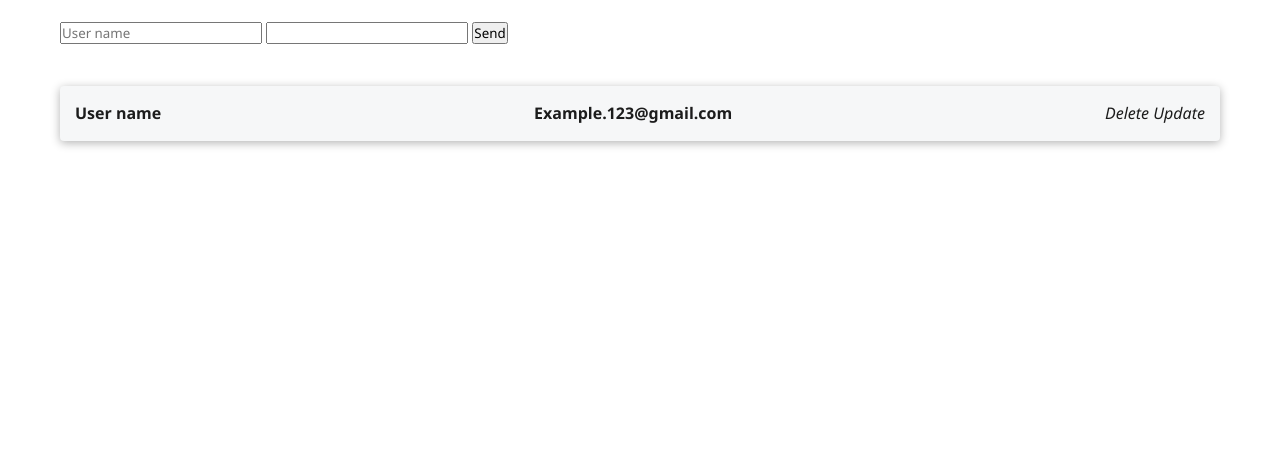
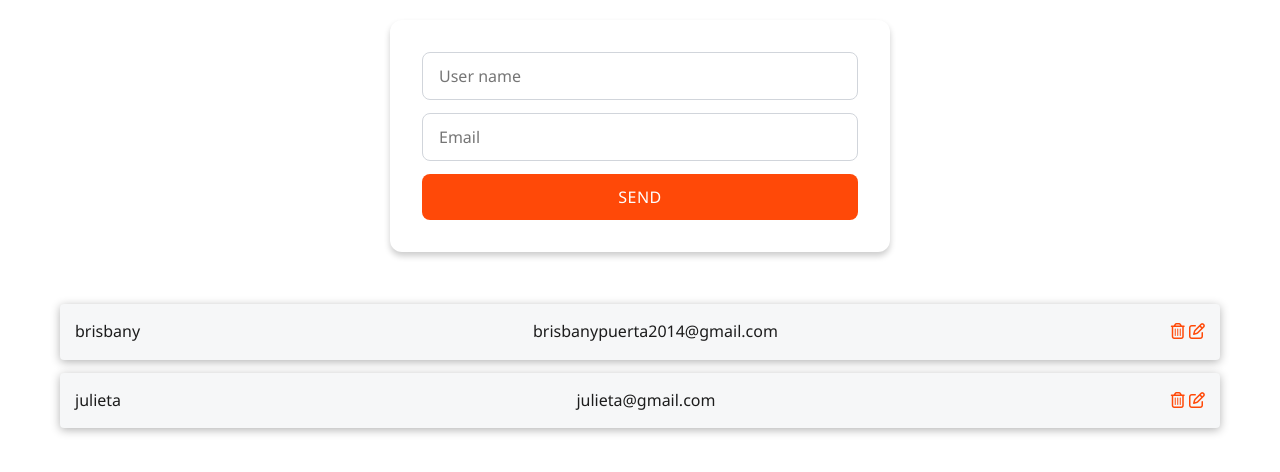
Before and after one commit to bany-ph/management-api, a website built with Vite: page index.html in a window 1280 px wide. Built offline with nearby package versions, Linux system fonts and the light colour scheme; data requests are answered from the project's data file.

Commit message:
feat: add users and delete users;

```diff
--- a/css/styles.css
+++ b/css/styles.css
@@ -1,5 +1,5 @@
 :root {
-    --primary-color: rgb(234, 88, 35);
+    --primary-color: rgb(255, 73, 8);
     --secondary-color: #0079d3;
     --dark-bg: #1a1a1b;
     --light-bg: #ffffff;
@@ -7,6 +7,7 @@
     --text-dark: #1c1c1c;
     --text-light: #878a8c;
     --border-radius: 4px;
+    --border-color: #d1d5db;
     --box-shadow: 0 2px 10px rgba(0, 0, 0, 0.3);
     --padding: 15px;
 }
@@ -28,21 +29,89 @@ body{
     margin: 0 auto;
     padding: 20px;
 }
+.users{
+    overflow-y: auto;
+
+}
+#main-form{
+    margin: 0 auto;
+    width: 100%;
+    max-width: 500px;
+    padding: 2rem;
+    background: white;
+    border-radius: 12px;
+    box-shadow: 0 4px 6px rgba(0, 0, 0, 0.2);
+}
+.form-input {
+    width: 100%;
+    padding: 0.75rem 1rem;
+    font-size: 1rem;
+    border: 1px solid var(--border-color);
+    border-radius: 8px;
+    transition: all 0.2s ease;
+    box-sizing: border-box;
+    background-color: white;
+    margin-bottom: .8rem;
+}
+.form-input:focus {
+    outline: none;
+
+    box-shadow: 0 0 4px 1px var(--primary-color);
+}
+button{
+    width: 100%;
+    padding: 0.75rem 1rem;
+    background-color: var(--primary-color);
+    color: white;
+    border: none;
+    border-radius: 8px;
+    font-size: 1rem;
+    font-weight: 500;
+    cursor: pointer;
+    transition: all 0.2s ease;
+    text-transform: uppercase;
+    letter-spacing: 0.5px;
+}
 
 .container-user-box{
-    display: flex;
-    justify-content: space-between;
-    align-items: center;
     background-color: var(--card-bg);
     border-radius: var(--border-radius);
     overflow: hidden;
     box-shadow: var(--box-shadow);
-    transition: transform 0.2s;
+    transition: transform 0.3s;
     padding: var(--padding);
+    margin-block: .8rem;
 
 
 
-    & span{
-        font-weight: 700;
-    }
 }
+.user-info{
+    display: flex;
+    justify-content: space-between;
+    align-items: center;
+}
+
+.container-upload-form{
+    padding: 2rem;
+    border: 1px solid var(--border-color);
+    margin: 0 auto;
+    max-width: 500px;
+    width: 50%;
+    margin-block: 1.9rem;
+    transition: .8s;
+}
+
+.hide{
+    display: none;
+}
+
+
+
+i{
+    cursor: pointer;
+    color: var(--primary-color);
+}
+
+i:hover{
+    color: black;
+}
--- a/db.json
+++ b/db.json
@@ -1,24 +1,14 @@
 {
   "users": [
     {
-      "id": "1",
-      "name": "Carlos Mendoza",
-      "email": "carlos.mendoza@gmail.com"
+      "id": "3de7",
+      "name": "brisbany",
+      "email": "brisbanypuerta2014@gmail.com"
     },
     {
-      "id": "2",
-      "name": "Lucía Fernández",
-      "email": "lucia.fernandez@gmail.com"
-    },
-    {
-      "id": "3",
-      "name": "Daniel Gómez",
-      "email": "daniel.gomez@gmail.com"
-    },
-    {
-      "id": "4b07",
-      "name": "bany",
-      "email": "bany@gmail.com"
+      "id": "a1e8",
+      "name": "julieta",
+      "email": "julieta@gmail.com"
     }
   ]
 }
--- a/index.html
+++ b/index.html
@@ -4,26 +4,21 @@
     <meta charset="UTF-8">
     <meta name="viewport" content="width=device-width, initial-scale=1.0">
     <link rel="stylesheet" href="./css/styles.css">
+    <script src="https://kit.fontawesome.com/d5954399fc.js" crossorigin="anonymous"></script> <!--import icons -->
     <title>Title</title>
 </head>
 <body>
     <section class="container send-data-container">
-        <form action="" method="post" id="form">
-            <input type="text" id="name" placeholder="User name">
-            <input type="email" id="email">
+        <form action="" method="post" id="main-form">
+            <input class="form-input"  type="text" id="name" placeholder="User name">
+            <input class="form-input" type="email" id="email" placeholder="Email">
             <button type="submit">Send</button>
         </form>
     </section>
 
     <section class="container users">
-           <div class="container-user-box">
-                <span>User name</span>
-                <span>Example.123@gmail.com</span>
-                <div class="icons-container">
-                    <i>Delete</i>
-                    <i>Update</i>
-                </div>
-           </div>
+
+
     </section>
 
 </body>
--- a/js/api.js
+++ b/js/api.js
@@ -1,4 +1,4 @@
-import axios from "axios";
+import axios from "axios"; // import axios
 
 const MAIN_URL = "http://localhost:3001/users"
 
@@ -11,17 +11,23 @@ const generateID = () =>{
 const getData = () => { return axios.get(MAIN_URL)}
 
 
-const getDataUser = (id) => { return axios.get(`${MAIN_URL}?id=${id}`)}
+const getDataUser = (id) => { return axios.get(`${MAIN_URL}?id=${id}`).catch((err) => console.log(err)); }
 
 const addData = (newData) => {axios.post(MAIN_URL, {
     id: generateID,
     name: newData.name,
     email: newData.email
+}).catch(err => {
+    console.log(err)
 })}
 
-const updateData = (id, newData) => {axios.put(`${MAIN_URL}?id=${id}`, newData)}
+const updateData = (id, newData) => {axios.patch(`${MAIN_URL}?id=${id}`, {
 
-const deleteData = (id) => {axios.delete(`${MAIN_URL}?id=${id}`)}
+
+
+}).catch((err) => console.log(err));}
+
+const deleteData = (id) => {axios.delete(`${MAIN_URL}/${id}`).catch((err) => console.log(err));}
 
 
 
--- a/js/index.js
+++ b/js/index.js
@@ -1,19 +1,60 @@
 import * as api from "./api.js"
+import {getData, updateData,deleteData} from "./api.js";
 
 
 
-api.getData()
-    .then(res => {
-        console.log(res.data)
-    })
-    .catch(err => console.log(err));
+
+async function getUsers(){ // search data in an api file
+        try{
+            const response = await getData();
+            return response.data;
+        }catch(err){
+            if(err.response){
+                console.error(err.response); //the server response with an error code
+            }else if(err.request){
+                console.error(err.request); // request something but did not response
+            }else{
+                console.error(err); // something went wrong
+            }
+        }
+}
+
+async function addUser(name, email){
+    try {
+        const newData = {
+            name: name,
+            email: email
+        };
+        await api.addData(newData);
+    }catch(err){
+
+        console.error(err)
+    }
+}
+
+async function deleteUser(id) {
+
+    await api.deleteData(id)
+    console.log("Successfully deleted user");
+}
+async function updateUser(id){
+    await api.updateData(id);
+}
 
 
 
-const form = document.getElementById("form");
+/*DOM*/
+const container = document.querySelector(".users");// the main container
 
+/*
+*   event submits.
+*   validate inputs
+*   create object with the input data
+*   and pass the object in paragrams
+* */
+
+const form = document.getElementById("main-form");
 form.addEventListener("submit", (event) =>{
-    console.log("si")
     event.preventDefault();
     const inputName = document.getElementById("name");
     const inputEmail = document.getElementById("email");
@@ -23,14 +64,67 @@ form.addEventListener("submit", (event) =>{
         return;
     }
 
-    const newData = {
-        name: inputName.value,
-        email: inputEmail.value
+
+
+    addUser(inputName.value, inputEmail.value)
+        .then(res =>{
+            alert(res +  " Updated successfully ")
+    }).catch(err =>{
+            alert("Updated failed " + err);
+    })
+    inputName.value = "";
+    inputEmail.value = "";
+    renderUsers();
+
+})
+
+
+/*capture click event in icons (delete and update)*/
+container.addEventListener("click", (event) =>{
+    if(event.target.classList.contains("delete")){ // if you click in the delete button then ->
+        deleteUser(event.target.dataset.id).then(res =>{
+           alert("Successfully deleted user");
+        }).catch(err =>{
+            alert("delete failed " + err);
+        })
+    }else if(event.target.classList.contains("update")){ // if you click in the update button then ->
     }
 
-    api.addData(newData)
+    renderUsers();
+})
 
 
 
 
-})
+
+const renderUsers = () => {
+    getUsers().then((data) => {
+        container.innerHTML = "";
+        data.forEach((user) => {
+            const userContainer = document.createElement("div");
+            userContainer.classList.add("container-user-box");
+            userContainer.innerHTML += `
+             <div class="user-info">
+                 <span>${user.name}</span>
+                <span>${user.email}</span>
+                <div class="icons-container">
+                    <i class="fa-regular fa-trash-can icon-btn delete" data-id="${user.id}"></i>
+                    <i class="fa-regular fa-pen-to-square icon-btn update" data-id="${user.id}"></i>
+                </div>
+            </div>
+            <div class="container-upload-form hide" data-id="${user.id}">
+                    <form action="">
+                        <input  class="form-input" type="text" name="upload-name" id="upload-name" data-id="${user.id}" placeholder="Change name"></input>
+                        <input  class="form-input" type="text" name="upload-email" id="upload-email" data-id="${user.id}" placeholder="Change Email"></input>
+                         <button type="submit">Upload</button>
+                     </form>
+            </div>
+            `;
+            container.appendChild(userContainer);
+        })
+    }).catch(err =>{
+        container.innerHTML = `Error showing users : ${err}`;
+    })
+}
+
+renderUsers();
```
Also changed, not shown: 1 other file.
